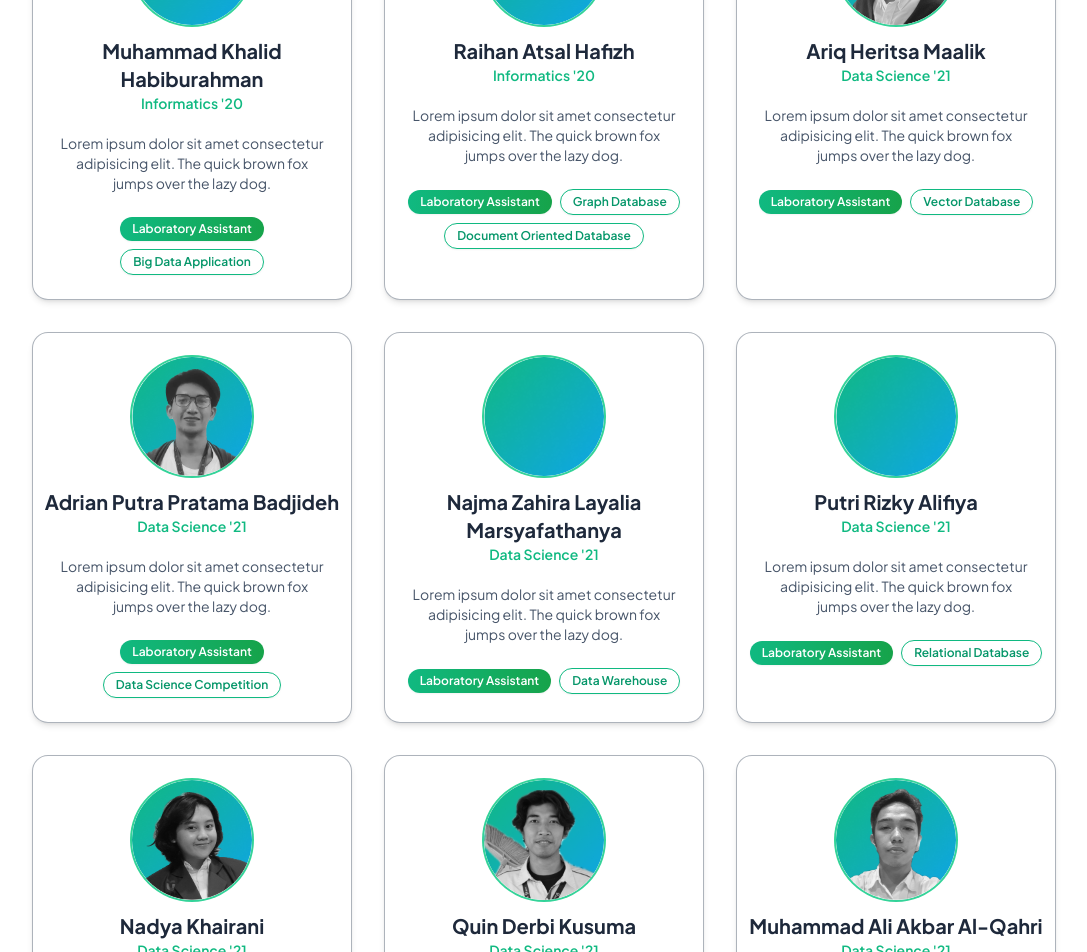
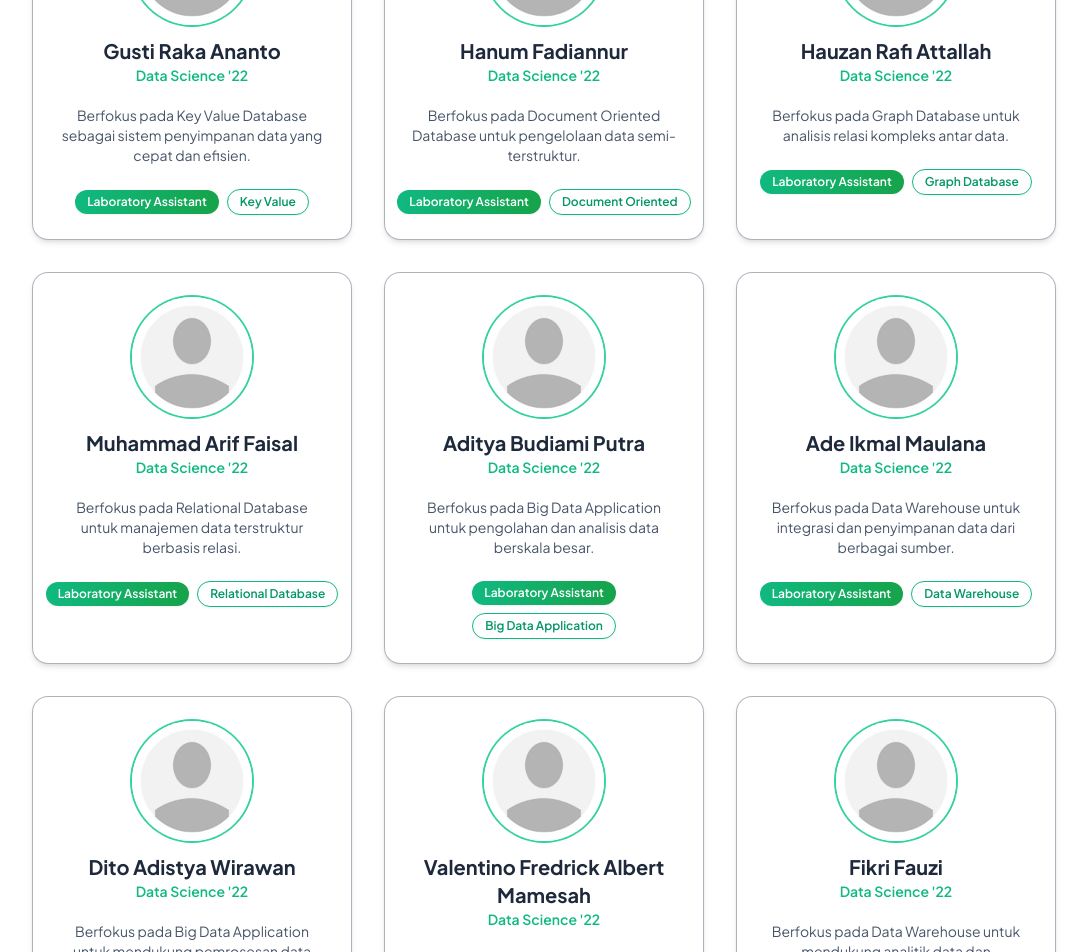
Before and after one commit to bigdatatelyu/bigdatatelyu.github.io, a Next.js app: page /team in a window 1280 px wide. Shown: the part 400-1352 px from the top of the page, without its empty margins (96-1183 px from the left). Built offline with nearby package versions, Linux system fonts and the light colour scheme.

Commit message:
fix: update data member

```diff
--- a/src/app/team/page.tsx
+++ b/src/app/team/page.tsx
@@ -16,7 +16,7 @@ export default function TeamPage() {
           animate="visible"
           custom={0}
         >
-          Tim Kami
+          Our Team
         </motion.h1>
 
         <motion.h3
@@ -26,7 +26,7 @@ export default function TeamPage() {
           animate="visible"
           custom={1}
         >
-          Kumpulan anggota terbaik dari setiap generasi ✨
+          Dedicated members contributing to the growth and research of the Big Data Laboratory.
         </motion.h3>
       </div>
 
--- a/src/data/our-teams/members.ts
+++ b/src/data/our-teams/members.ts
@@ -1,97 +1,110 @@
-import { Member } from './types';
+import { Member } from "./types";
 
 const members: Member[] = [
-  // ==============
-  // 2023 Era
-  // ==============
   {
     year: 2023,
     images: [
-      '/collages/20231.png',
-      '/collages/20232.png',
-      '/collages/20233.png',
-      '/collages/20234.png',
+      "/collages/20231.png",
+      "/collages/20232.png",
+      "/collages/20233.png",
+      "/collages/20234.png",
     ],
     personnels: [
       {
-        image: '/personnels/placeholder.png',
-        name: 'Muhammad Khalid Habiburahman',
-        major: "Informatics '20",
+        image: "/personnels/placeholder_profile.png",
+        name: "Gusti Raka Ananto",
+        major: "Data Science '22",
         description:
-          'Lorem ipsum dolor sit amet consectetur adipisicing elit. The quick brown fox jumps over the lazy dog.',
-        positions: ['Laboratory Assistant', 'Big Data Application'],
+          "Berfokus pada Key Value Database sebagai sistem penyimpanan data yang cepat dan efisien.",
+        positions: ["Laboratory Assistant", "Key Value"],
       },
       {
-        image: '/personnels/placeholder.png',
-        name: 'Raihan Atsal Hafizh',
-        major: "Informatics '20",
+        image: "/personnels/placeholder_profile.png",
+        name: "Hanum Fadiannur",
+        major: "Data Science '22",
         description:
-          'Lorem ipsum dolor sit amet consectetur adipisicing elit. The quick brown fox jumps over the lazy dog.',
-        positions: ['Laboratory Assistant', 'Graph Database', 'Document Oriented Database'],
+          "Berfokus pada Document Oriented Database untuk pengelolaan data semi-terstruktur.",
+        positions: ["Laboratory Assistant", "Document Oriented"],
       },
       {
-        image: '/personnels/ariqheritsa.png',
-        name: 'Ariq Heritsa Maalik',
-        major: "Data Science '21",
+        image: "/personnels/placeholder_profile.png",
+        name: "Hauzan Rafi Attallah",
+        major: "Data Science '22",
         description:
-          'Lorem ipsum dolor sit amet consectetur adipisicing elit. The quick brown fox jumps over the lazy dog.',
-        positions: ['Laboratory Assistant', 'Vector Database'],
+          "Berfokus pada Graph Database untuk analisis relasi kompleks antar data.",
+        positions: ["Laboratory Assistant", "Graph Database"],
       },
       {
-        image: '/personnels/adrianbadjideh.png',
-        name: 'Adrian Putra Pratama Badjideh',
-        major: "Data Science '21",
+        image: "/personnels/placeholder_profile.png",
+        name: "Muhammad Arif Faisal",
+        major: "Data Science '22",
         description:
-          'Lorem ipsum dolor sit amet consectetur adipisicing elit. The quick brown fox jumps over the lazy dog.',
-        positions: ['Laboratory Assistant', 'Data Science Competition'],
+          "Berfokus pada Relational Database untuk manajemen data terstruktur berbasis relasi.",
+        positions: ["Laboratory Assistant", "Relational Database"],
       },
       {
-        image: '/personnels/placeholder.png',
-        name: 'Najma Zahira Layalia Marsyafathanya',
-        major: "Data Science '21",
+        image: "/personnels/placeholder_profile.png",
+        name: "Aditya Budiami Putra",
+        major: "Data Science '22",
         description:
-          'Lorem ipsum dolor sit amet consectetur adipisicing elit. The quick brown fox jumps over the lazy dog.',
-        positions: ['Laboratory Assistant', 'Data Warehouse'],
+          "Berfokus pada Big Data Application untuk pengolahan dan analisis data berskala besar.",
+        positions: ["Laboratory Assistant", "Big Data Application"],
       },
       {
-        image: '/personnels/placeholder.png',
-        name: 'Putri Rizky Alifiya',
-        major: "Data Science '21",
+        image: "/personnels/placeholder_profile.png",
+        name: "Ade Ikmal Maulana",
+        major: "Data Science '22",
         description:
-          'Lorem ipsum dolor sit amet consectetur adipisicing elit. The quick brown fox jumps over the lazy dog.',
-        positions: ['Laboratory Assistant', 'Relational Database'],
+          "Berfokus pada Data Warehouse untuk integrasi dan penyimpanan data dari berbagai sumber.",
+        positions: ["Laboratory Assistant", "Data Warehouse"],
       },
       {
-        image: '/personnels/nadyakhairani.png',
-        name: 'Nadya Khairani',
-        major: "Data Science '21",
+        image: "/personnels/placeholder_profile.png",
+        name: "Dito Adistya Wirawan",
+        major: "Data Science '22",
         description:
-          'Lorem ipsum dolor sit amet consectetur adipisicing elit. The quick brown fox jumps over the lazy dog.',
-        positions: ['Graph Database', 'Document Oriented Database'],
+          "Berfokus pada Big Data Application untuk mendukung pemrosesan data dalam jumlah besar.",
+        positions: ["Laboratory Assistant", "Big Data Application"],
       },
       {
-        image: '/personnels/quinderbi.png',
-        name: 'Quin Derbi Kusuma',
-        major: "Data Science '21",
+        image: "/personnels/placeholder_profile.png",
+        name: "Valentino Fredrick Albert Mamesah",
+        major: "Data Science '22",
         description:
-          'Lorem ipsum dolor sit amet consectetur adipisicing elit. The quick brown fox jumps over the lazy dog.',
-        positions: ['Graph Database', 'Key Value Store'],
+          "Berfokus pada Relational Database sebagai fondasi sistem manajemen data terstruktur.",
+        positions: ["Laboratory Assistant", "Relational Database"],
       },
       {
-        image: '/personnels/aliakbar.png',
-        name: 'Muhammad Ali Akbar Al-Qahri',
-        major: "Data Science '21",
+        image: "/personnels/placeholder_profile.png",
+        name: "Fikri Fauzi",
+        major: "Data Science '22",
         description:
-          'Lorem ipsum dolor sit amet consectetur adipisicing elit. The quick brown fox jumps over the lazy dog.',
-        positions: ['In Memory Database', 'Key Value Store'],
+          "Berfokus pada Data Warehouse untuk mendukung analitik data dan pengambilan keputusan.",
+        positions: ["Laboratory Assistant", "Data Warehouse"],
       },
       {
-        image: '/personnels/aqeelafathya.png',
-        name: 'Aqeela Fathya Najwa',
-        major: "Data Science '21",
+        image: "/personnels/placeholder_profile.png",
+        name: "Wanda Azizah",
+        major: "Data Science '22",
         description:
-          'Lorem ipsum dolor sit amet consectetur adipisicing elit. The quick brown fox jumps over the lazy dog.',
-        positions: ['Data Warehouse'],
+          "Berfokus pada Key Value Store sebagai solusi sederhana untuk kebutuhan akses data yang cepat.",
+        positions: ["Laboratory Assistant", "Key Value"],
+      },
+      {
+        image: "/personnels/placeholder_profile.png",
+        name: "Sutan Rifky Tedjasukmana",
+        major: "Data Science '22",
+        description:
+          "Berfokus pada Generative AI untuk menghasilkan model kecerdasan buatan yang inovatif.",
+        positions: ["Laboratory Assistant", "Generative AI"],
+      },
+      {
+        image: "/personnels/placeholder_profile.png",
+        name: "Afif Kurniawan Supriyadi",
+        major: "Data Science '22",
+        description:
+          "Berfokus pada Generative AI untuk eksplorasi teknologi kecerdasan buatan yang kreatif.",
+        positions: ["Laboratory Assistant", "Generative AI"],
       },
     ],
   },
```
Also changed, not shown: public/personnels/placeholder_profile.png (added).
